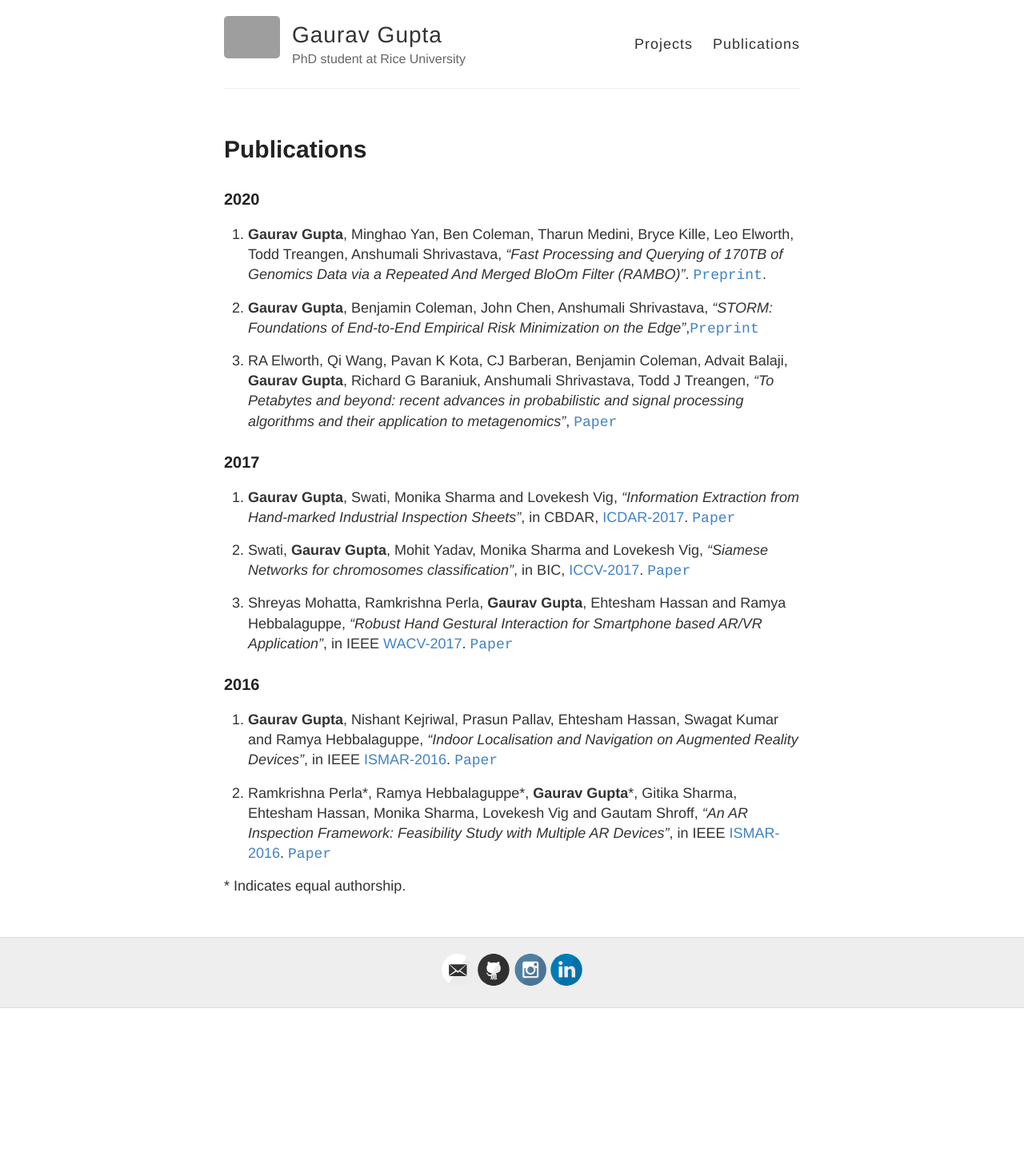
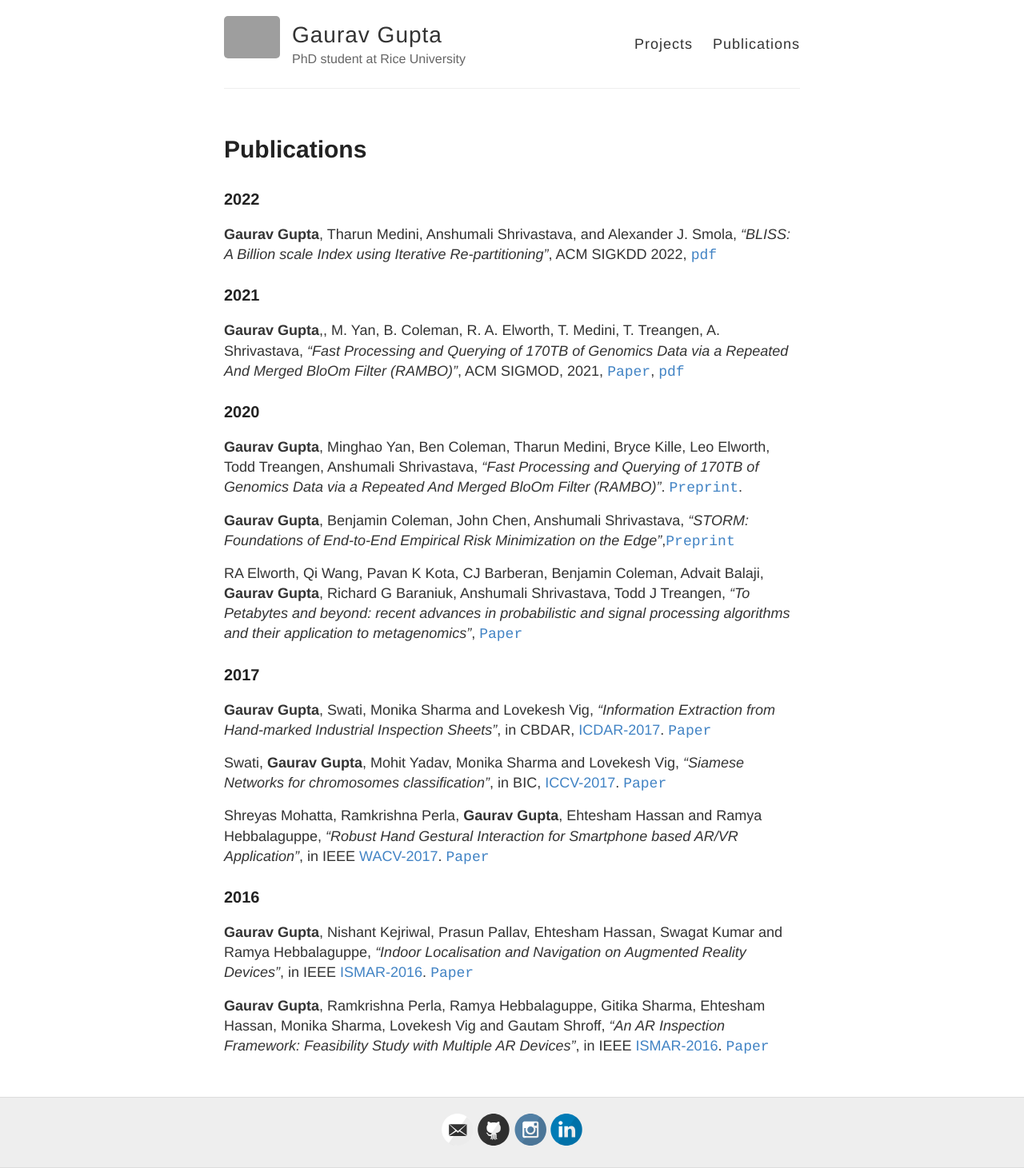
Before and after one commit to gaurav16gupta/gaurav16gupta.github.io, a Jekyll site: the page built from publications.md, in a window 1280 px wide. Shown: the whole page at 80% size. Built offline with Jekyll 4.4.1, drawn with Linux system fonts in a browser that asks for light colours; before the commit the page ends 1261 px from its top, so only the background shows below that; grey boxes are pictures that could not be loaded.

Commit message:
Update publications.md

```diff
--- a/publications.md
+++ b/publications.md
@@ -4,28 +4,32 @@ title: Publications
 permalink: /publications/
 ---
 
+### 2022
+
+ __Gaurav Gupta__, Tharun Medini, Anshumali Shrivastava, and Alexander J. Smola, _"BLISS: A Billion scale Index using Iterative Re-partitioning"_, ACM SIGKDD 2022, [`pdf`](https://gaurav16gupta.github.io/papers/BLISS_KDD2022.pdf)
+
+### 2021
+
+__Gaurav Gupta__,, M. Yan, B. Coleman, R. A. Elworth, T. Medini, T. Treangen, A. Shrivastava, _"Fast Processing and Querying of 170TB of Genomics Data via a Repeated And Merged BloOm Filter (RAMBO)"_, ACM SIGMOD, 2021, [`Paper`](https://dl.acm.org/doi/10.1145/3448016.3457333), [`pdf`]()
+
 ### 2020
 
-1. __Gaurav Gupta__, Minghao Yan, Ben Coleman, Tharun Medini, Bryce Kille, Leo Elworth, Todd Treangen, Anshumali Shrivastava, _"Fast Processing and Querying of 170TB of Genomics Data via a Repeated And Merged BloOm Filter (RAMBO)"_. [`Preprint`](https://arxiv.org/abs/1910.02611).
+__Gaurav Gupta__, Minghao Yan, Ben Coleman, Tharun Medini, Bryce Kille, Leo Elworth, Todd Treangen, Anshumali Shrivastava, _"Fast Processing and Querying of 170TB of Genomics Data via a Repeated And Merged BloOm Filter (RAMBO)"_. [`Preprint`](https://arxiv.org/abs/1910.02611).
 
-2. __Gaurav Gupta__, Benjamin Coleman, John Chen, Anshumali Shrivastava, _"STORM: Foundations of End-to-End Empirical Risk Minimization on the Edge"_,[`Preprint`](https://arxiv.org/abs/2006.14554)
+__Gaurav Gupta__, Benjamin Coleman, John Chen, Anshumali Shrivastava, _"STORM: Foundations of End-to-End Empirical Risk Minimization on the Edge"_,[`Preprint`](https://arxiv.org/abs/2006.14554)
 
-3. RA Elworth, Qi Wang, Pavan K Kota, CJ Barberan, Benjamin Coleman, Advait Balaji, __Gaurav Gupta__, Richard G Baraniuk, Anshumali Shrivastava, Todd J Treangen, _"To Petabytes and beyond: recent advances in probabilistic and signal processing algorithms and their application to metagenomics"_, [`Paper`](https://academic.oup.com/nar/article/48/10/5217/5825624)
+RA Elworth, Qi Wang, Pavan K Kota, CJ Barberan, Benjamin Coleman, Advait Balaji, __Gaurav Gupta__, Richard G Baraniuk, Anshumali Shrivastava, Todd J Treangen, _"To Petabytes and beyond: recent advances in probabilistic and signal processing algorithms and their application to metagenomics"_, [`Paper`](https://academic.oup.com/nar/article/48/10/5217/5825624)
 
 ### 2017
 
-1. __Gaurav Gupta__, Swati, Monika Sharma and Lovekesh Vig, _"Information Extraction from Hand-marked Industrial Inspection Sheets"_, in CBDAR, [ICDAR-2017](http://u-pat.org/ICDAR2017/index.php). [`Paper`](https://gaurav16gupta.github.io/papers/cbdar.pdf)
+__Gaurav Gupta__, Swati, Monika Sharma and Lovekesh Vig, _"Information Extraction from Hand-marked Industrial Inspection Sheets"_, in CBDAR, [ICDAR-2017](http://u-pat.org/ICDAR2017/index.php). [`Paper`](https://gaurav16gupta.github.io/papers/cbdar.pdf)
 
-2. Swati, __Gaurav Gupta__, Mohit Yadav, Monika Sharma and Lovekesh Vig, _"Siamese Networks for chromosomes classification"_, in BIC, [ICCV-2017](http://iccv2017.thecvf.com/). [`Paper`](https://gaurav16gupta.github.io/papers/Siamese%20Networks%20For%20Chromosome%20Classification_BIC_ICCV2017.pdf)
+Swati, __Gaurav Gupta__, Mohit Yadav, Monika Sharma and Lovekesh Vig, _"Siamese Networks for chromosomes classification"_, in BIC, [ICCV-2017](http://iccv2017.thecvf.com/). [`Paper`](https://gaurav16gupta.github.io/papers/Siamese%20Networks%20For%20Chromosome%20Classification_BIC_ICCV2017.pdf)
 
-3. Shreyas Mohatta, Ramkrishna Perla, __Gaurav Gupta__, Ehtesham Hassan and Ramya Hebbalaguppe, _"Robust Hand Gestural Interaction for Smartphone based AR/VR Application"_, in IEEE [WACV-2017](http://pamitc.org/wacv2017/). [`Paper`](https://gaurav16gupta.github.io/papers/HandGesture.pdf)
+Shreyas Mohatta, Ramkrishna Perla, __Gaurav Gupta__, Ehtesham Hassan and Ramya Hebbalaguppe, _"Robust Hand Gestural Interaction for Smartphone based AR/VR Application"_, in IEEE [WACV-2017](http://pamitc.org/wacv2017/). [`Paper`](https://gaurav16gupta.github.io/papers/HandGesture.pdf)
 
 ### 2016
 
-4. __Gaurav Gupta__, Nishant Kejriwal, Prasun Pallav, Ehtesham Hassan, Swagat Kumar and Ramya Hebbalaguppe, _"Indoor Localisation and Navigation on Augmented Reality Devices"_, in IEEE [ISMAR-2016](http://www.ismar.vgtc.org/). [`Paper`](https://gaurav16gupta.github.io/papers/IndoorLocalisation.pdf)
+__Gaurav Gupta__, Nishant Kejriwal, Prasun Pallav, Ehtesham Hassan, Swagat Kumar and Ramya Hebbalaguppe, _"Indoor Localisation and Navigation on Augmented Reality Devices"_, in IEEE [ISMAR-2016](http://www.ismar.vgtc.org/). [`Paper`](https://gaurav16gupta.github.io/papers/IndoorLocalisation.pdf)
 
-5. Ramkrishna Perla\*, Ramya Hebbalaguppe\*, __Gaurav Gupta__\*, Gitika Sharma, Ehtesham Hassan, Monika Sharma, Lovekesh Vig and Gautam Shroff, _"An AR Inspection Framework: Feasibility Study with Multiple AR Devices"_, in IEEE [ISMAR-2016](http://www.ismar.vgtc.org/). [`Paper`](https://gaurav16gupta.github.io/papers/ARInspection.pdf)
-
-
-
-\* Indicates equal authorship.
+ __Gaurav Gupta__, Ramkrishna Perla, Ramya Hebbalaguppe, Gitika Sharma, Ehtesham Hassan, Monika Sharma, Lovekesh Vig and Gautam Shroff, _"An AR Inspection Framework: Feasibility Study with Multiple AR Devices"_, in IEEE [ISMAR-2016](http://www.ismar.vgtc.org/). [`Paper`](https://gaurav16gupta.github.io/papers/ARInspection.pdf)
```
